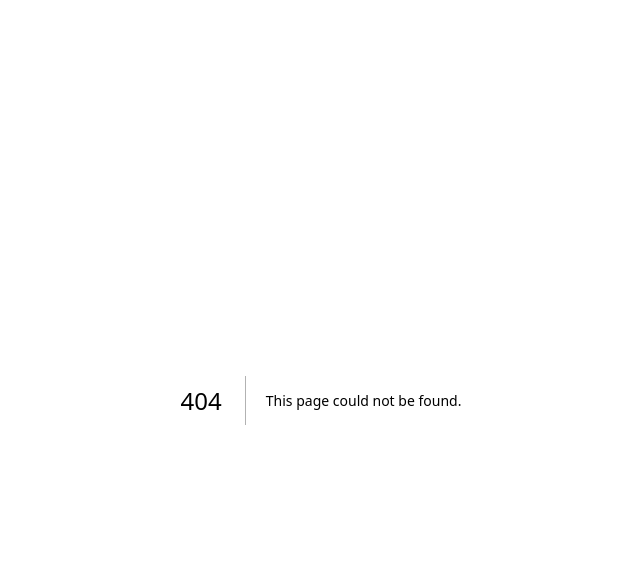
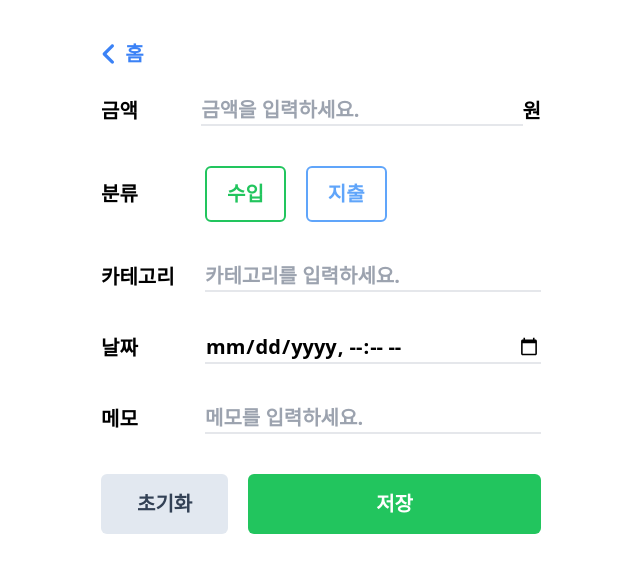
Before and after one commit to qusalsdn/account-book-front, a Next.js app: page /create in a window 1280 px wide. Before the commit this address had no page. Shown: the top 572 px of the page, without its empty margins (319-959 px from the left). Built offline with nearby package versions, Linux system fonts and the light colour scheme.

Commit message:
가계부 내역 생성 페이지 레이아웃 및 스타일 적용

```diff
--- /dev/null
+++ b/app/create/page.tsx
@@ -0,0 +1,82 @@
+"use client";
+
+import { faAngleLeft } from "@fortawesome/free-solid-svg-icons";
+import { FontAwesomeIcon } from "@fortawesome/react-fontawesome";
+import { useRouter } from "next/navigation";
+
+export default function Create() {
+  const router = useRouter();
+
+  return (
+    <div className="space-y-7">
+      <button className="flex items-center text-blue-500 space-x-2" onClick={() => router.back()}>
+        <FontAwesomeIcon icon={faAngleLeft} fontSize={26} />
+        <span className="text-xl">홈</span>
+      </button>
+      <form className="text-xl space-y-10">
+        <div className="flex items-center justify-center space-x-5">
+          <span className="w-24 text-start">금액</span>
+          <input
+            type="number"
+            className="outline-none border-b-2 hover:border-green-500 focus:border-green-500 duration-700 w-96"
+            required
+            placeholder="금액을 입력하세요."
+          />
+          원
+        </div>
+
+        <div className="flex items-center justify-center space-x-5">
+          <span className="w-24 text-start">분류</span>
+          <div className="w-96 space-x-5">
+            <button className="py-3 px-5 border-2 rounded-md border-green-500 text-green-500">
+              수입
+            </button>
+            <button className="py-3 px-5 border-2 rounded-md border-blue-400 text-blue-400">
+              지출
+            </button>
+          </div>
+        </div>
+
+        <div className="flex items-center justify-center space-x-5">
+          <span className="w-24 text-start">카테고리</span>
+          <input
+            type="text"
+            className="outline-none border-b-2 hover:border-green-500 focus:border-green-500 duration-700 w-96"
+            required
+            placeholder="카테고리를 입력하세요."
+          />
+        </div>
+
+        <div className="flex items-center justify-center space-x-5">
+          <span className="w-24 text-start">날짜</span>
+          <input
+            type="datetime-local"
+            className="outline-none border-b-2 hover:border-green-500 focus:border-green-500 duration-700 w-96"
+            required
+          />
+        </div>
+
+        <div className="flex items-center justify-center space-x-5">
+          <span className="w-24 text-start">메모</span>
+          <input
+            type="text"
+            className="outline-none border-b-2 hover:border-green-500 focus:border-green-500 duration-700 w-96"
+            placeholder="메모를 입력하세요."
+          />
+        </div>
+
+        <div className="flex items-center justify-between">
+          <button type="button" className="py-4 px-9 bg-slate-200 text-slate-700 rounded-md">
+            초기화
+          </button>
+          <button
+            type="submit"
+            className="py-4 px-32 text-white bg-green-500 hover:bg-green-600 duration-500 rounded-md"
+          >
+            저장
+          </button>
+        </div>
+      </form>
+    </div>
+  );
+}
--- a/app/globals.css
+++ b/app/globals.css
@@ -6,3 +6,15 @@ body {
   font-family: system-ui, -apple-system, BlinkMacSystemFont, "Segoe UI", Roboto, Oxygen, Ubuntu,
     Cantarell, "Open Sans", "Helvetica Neue", sans-serif;
 }
+
+/* Chrome, Safari, Edge, Opera */
+input::-webkit-outer-spin-button,
+input::-webkit-inner-spin-button {
+  -webkit-appearance: none;
+  margin: 0;
+}
+
+/* Firefox  */
+input[type="number"] {
+  -moz-appearance: textfield;
+}
--- a/app/layout.tsx
+++ b/app/layout.tsx
@@ -13,7 +13,9 @@ export default function RootLayout({
 }>) {
   return (
     <html lang="ko">
-      <body>{children}</body>
+      <body className="w-[480px] mx-auto h-screen mt-10 px-5 select-none font-bold">
+        {children}
+      </body>
     </html>
   );
 }
--- a/app/page.tsx
+++ b/app/page.tsx
@@ -3,6 +3,7 @@
 import { faCaretLeft, faCaretRight, faMagnifyingGlass } from "@fortawesome/free-solid-svg-icons";
 import { faPlus } from "@fortawesome/free-solid-svg-icons/faPlus";
 import { FontAwesomeIcon } from "@fortawesome/react-fontawesome";
+import Link from "next/link";
 import { useState } from "react";
 
 export default function Home() {
@@ -34,7 +35,7 @@ export default function Home() {
   };
 
   return (
-    <div className="w-[480px] mx-auto h-screen mt-10 px-5 select-none font-bold space-y-5">
+    <div className="space-y-5">
       <div className="flex items-center space-x-3">
         <button>
           <FontAwesomeIcon icon={faCaretLeft} onClick={onClickLeftBtn} />
@@ -72,8 +73,10 @@ export default function Home() {
           <button className="text-lg">
             <FontAwesomeIcon icon={faMagnifyingGlass} />
           </button>
-          <button className="text-xl">
-            <FontAwesomeIcon icon={faPlus} />
+          <button className="text-xl hover:text-green-500 duration-300">
+            <Link href={"/create"}>
+              <FontAwesomeIcon icon={faPlus} />
+            </Link>
           </button>
         </div>
       </div>
```
